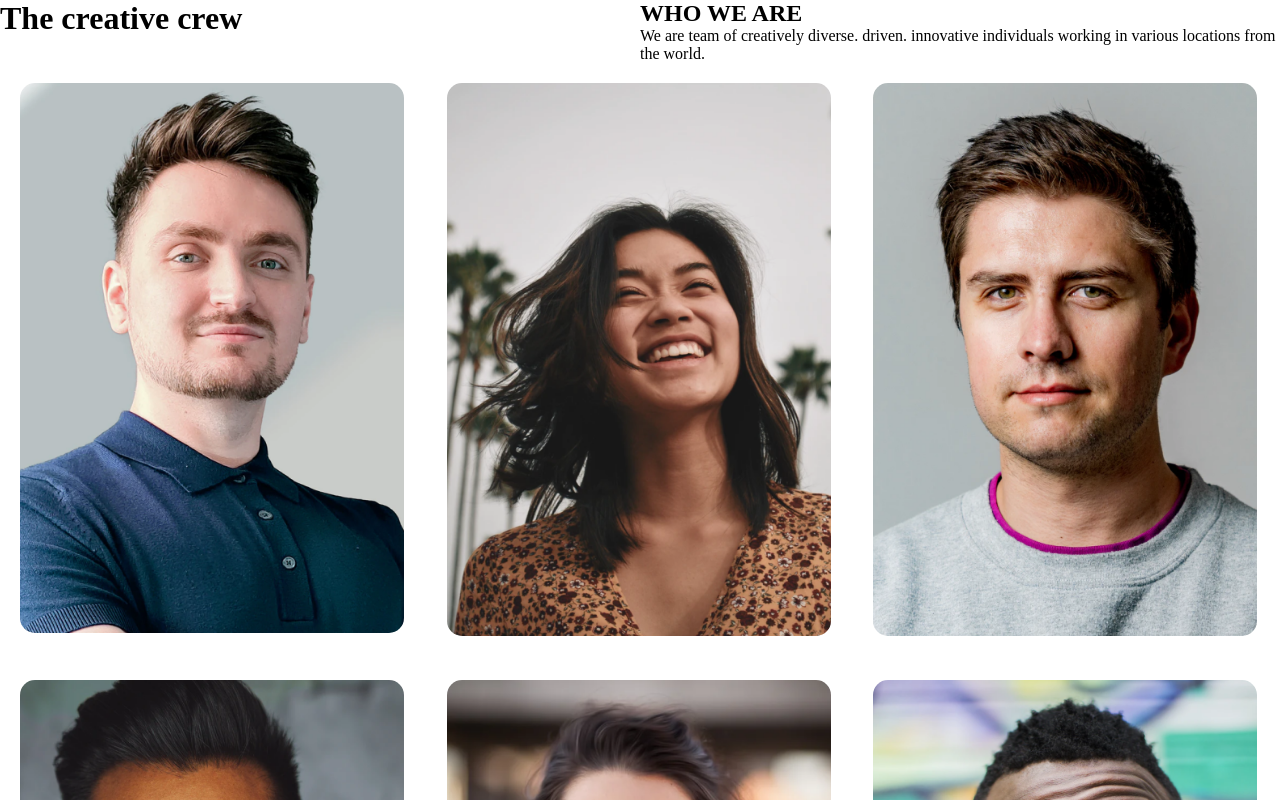
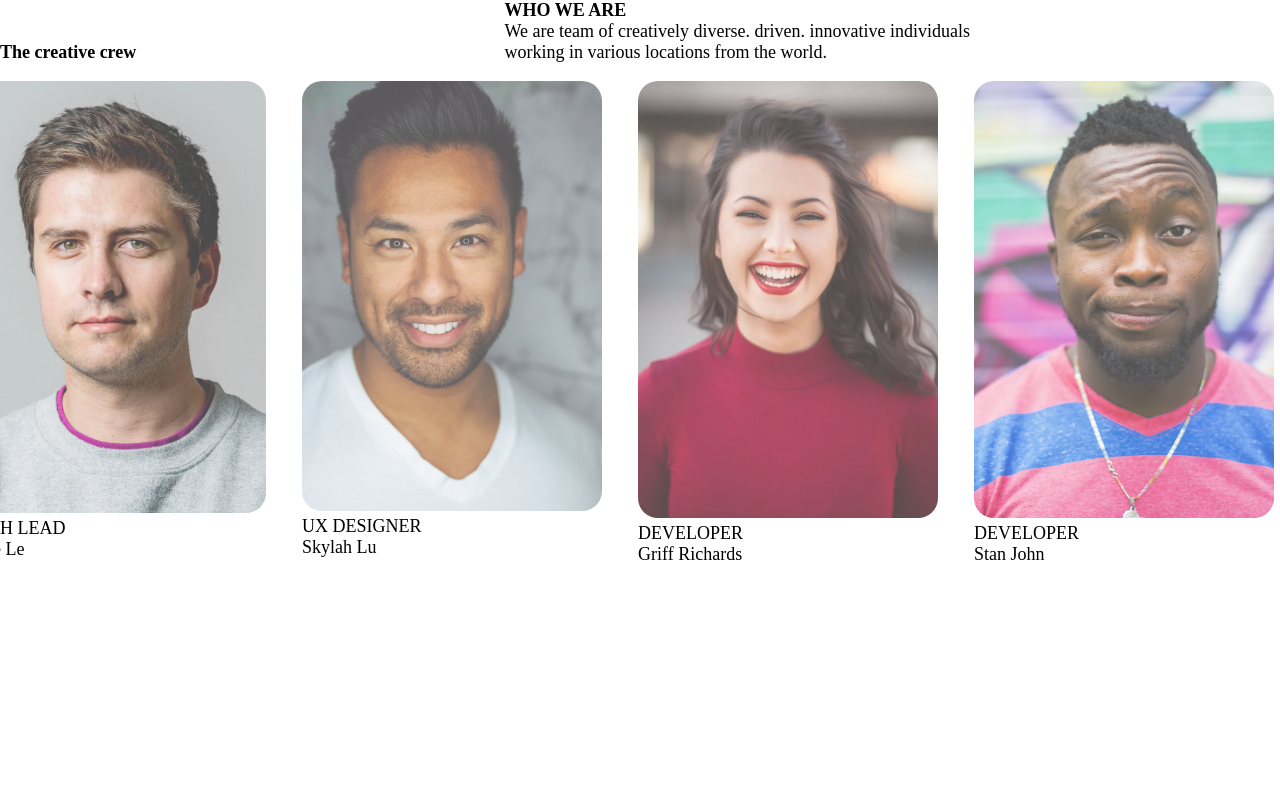
Before and after one commit to muratsgt/exercise-002, a plain HTML site: page index.html in a window 1280 px wide. Shown: the top 800 px of the page. Drawn offline with Linux system fonts and the light colour scheme.

Commit message:
added some css

```diff
--- a/index.html
+++ b/index.html
@@ -1,41 +1,66 @@
 <!DOCTYPE html>
 <html lang="en">
+
 <head>
     <meta charset="UTF-8">
     <meta name="viewport" content="width=device-width, initial-scale=1.0">
     <title>Team Web Page</title>
     <link rel="stylesheet" href="style.css">
 </head>
+
 <body>
-    <div class="container first">
-        <div class="item" id="head-1">
+    <div class="container">
+        <div class="description">
+            <div class="descbox">
                 <h1>The creative crew</h1>
             </div>
-        <div class="item" id="text-1">
+            <div class="descbox">
                 <h2>WHO WE ARE</h2>
-            <p>We are team of creatively diverse. driven. innovative individuals working in various locations from the world.</p>
+                <p>We are team of creatively diverse. driven. innovative individuals working in various locations from
+                    the world.</p>
             </div>
         </div>
 
-    <div class="container second">
+        <div class="team">
             <div class="item pic">
                 <img src="/images/1.png" alt="photo1">
+                <span>PRODUCT OWNER</span>
             </div>
+            <div><p>Bill Mahoney</p></div>
             <div class="item pic">
                 <img src="/images/2.png" alt="photo2">
+                <p class="down">ART DIRECTOR</p>
+                <p class="pic-name">Saba Cabrera</p>
+
             </div>
             <div class="item pic">
                 <img src="/images/3.png" alt="photo3">
+                <p class="down">TECH LEAD</p>
+                <p class="pic-name">Shae Le</p>
+
             </div>
             <div class="item pic">
                 <img src="/images/4.png" alt="photo4">
+                <p class="down">UX DESIGNER</p>
+                <p class="pic-name">Skylah Lu</p>
+
             </div>
             <div class="item pic">
                 <img src="/images/5.png" alt="photo5">
+                <p class="down">DEVELOPER</p>
+                <p class="pic-name">Griff Richards</p>
+
             </div>
             <div class="item pic">
                 <img src="/images/6.png" alt="photo6">
+                <p class="down">DEVELOPER</p>
+                <p class="pic-name">Stan John</p>
+
             </div>
         </div>
+
+
+    </div>
 </body>
+
 </html>
--- a/style.css
+++ b/style.css
@@ -1,36 +1,46 @@
 *{
+    padding: 0;
     margin: 0;
-    padding: 0;
+    font-size: 18px;
 }
 
 .container{
-    display: grid;
 
 }
 
-.first{
-    grid-template-columns: 1fr 1fr;
-    grid-template-areas: "head text"
-    ;
+.item{
+    margin: 1rem;
 }
 
-.second{
-    grid-template-columns: 1fr 1fr 1fr;
+.descbox{
+    display: inline-block;
+    width: 500px;
 }
 
-#head-1{
-    grid-area: head;
+.description{
 }
-#text-1{
-    grid-area: text;
+
+.team{
+    display: flex;
+    flex-direction: row;
+    flex-wrap: nowrap;
+    height: 1000px;
+    width: 500px;
+    justify-content: center;
 }
 
 img{
-    border-radius: 15px;
-    width: inherit;
+    border-radius: 20px;
+    opacity: 0.7;
+    width: 300px;
 }
 
-.pic{
-    padding: 20px;
-    width: 30vw;
+img:hover{
+    opacity: 1;
 }
+
+span{
+    font-size: 0.7rem;
+    writing-mode: vertical-rl;
+    /* text-orientation: mixed; */
+}
```
Lines whose indentation alone changed are shown as unchanged.
